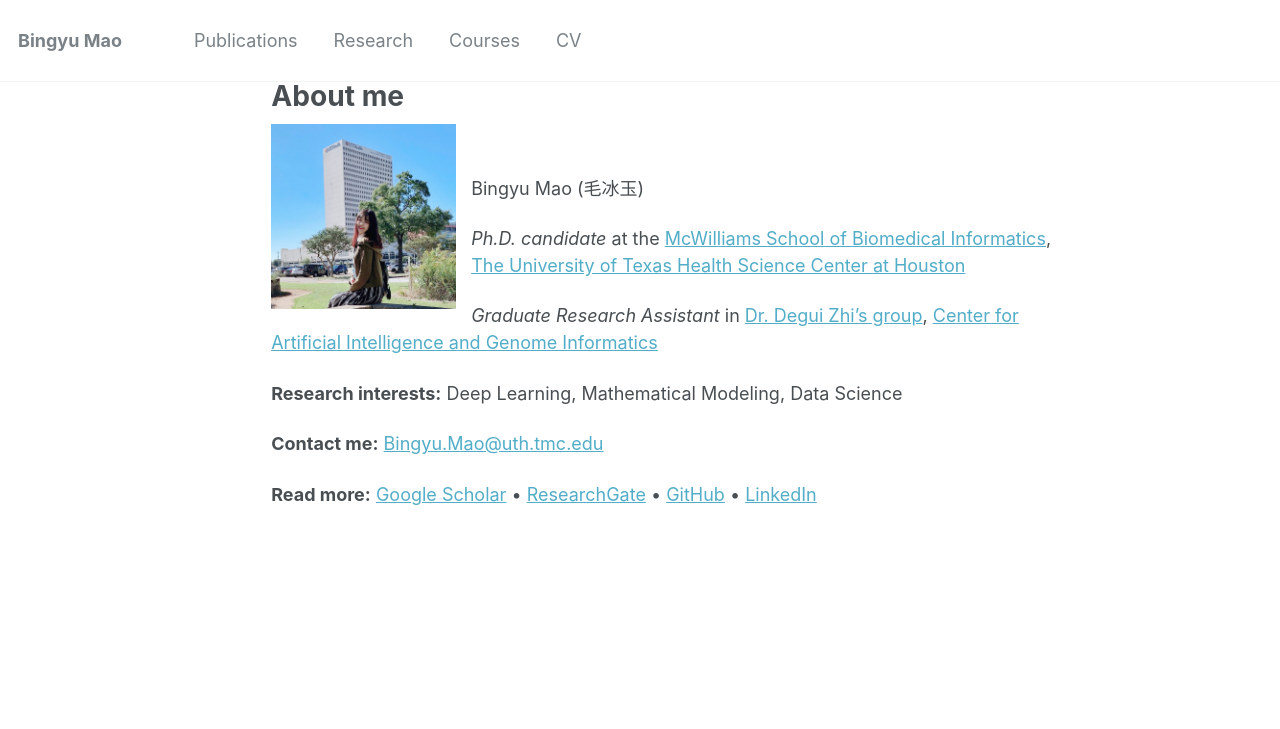
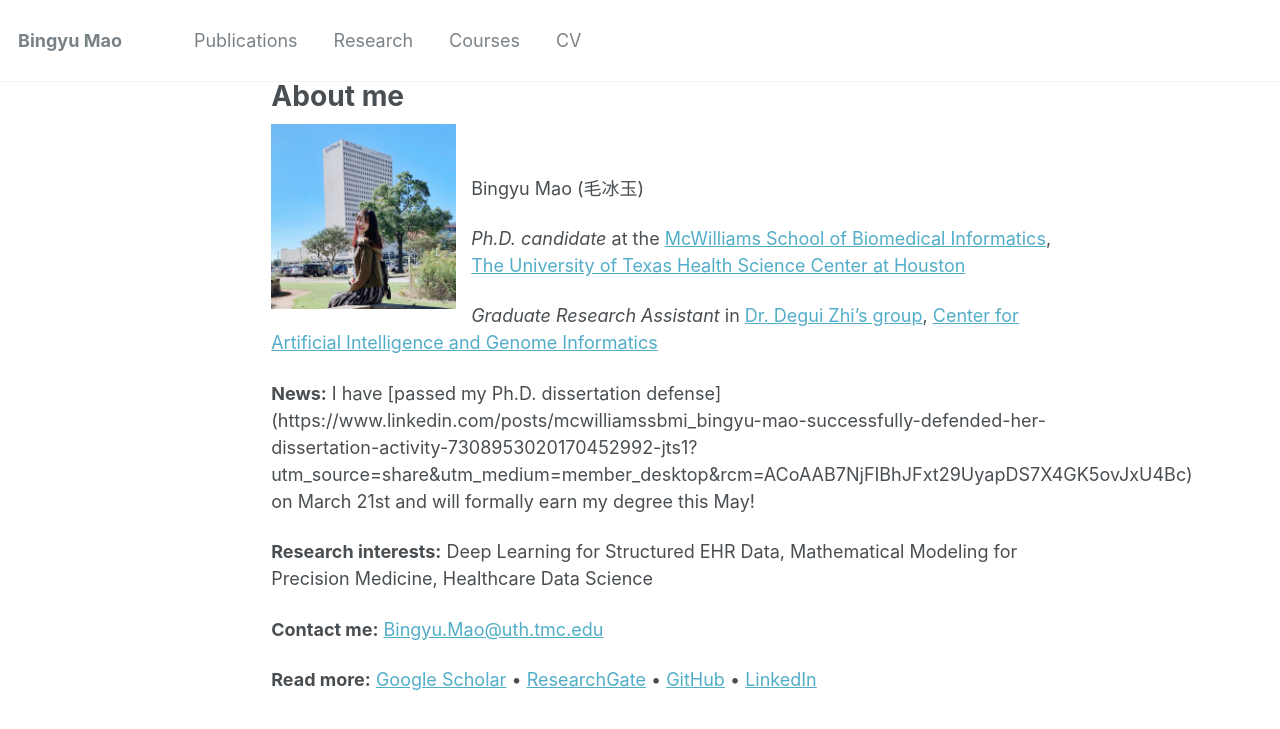
Before and after one commit to BingyuMao/BingyuMao.github.io, a Jekyll site: the page built from _pages/about.md, in a window 1280 px wide. Shown: the top 729 px of the page. Built offline with Jekyll 4.4.1, drawn with Linux system fonts in a browser that asks for light colours.

Commit message:
Update about.md

```diff
--- a/_pages/about.md
+++ b/_pages/about.md
@@ -16,8 +16,9 @@ Bingyu Mao (毛冰玉)
 
 *Graduate Research Assistant* in [Dr. Degui Zhi's group](https://zhigroup.github.io/), [Center for Artificial Intelligence and Genome Informatics](https://sbmi.uth.edu/aigi)
 
+**News:** I have [passed my Ph.D. dissertation defense] (https://www.linkedin.com/posts/mcwilliamssbmi_bingyu-mao-successfully-defended-her-dissertation-activity-7308953020170452992-jts1?utm_source=share&utm_medium=member_desktop&rcm=ACoAAB7NjFIBhJFxt29UyapDS7X4GK5ovJxU4Bc) on March 21st and will formally earn my degree this May!
 
-**Research interests:**  Deep Learning, Mathematical Modeling, Data Science
+**Research interests:**  Deep Learning for Structured EHR Data, Mathematical Modeling for Precision Medicine, Healthcare Data Science
 
 **Contact me:** [Bingyu.Mao@uth.tmc.edu](mailto:Bingyu.Mao@uth.tmc.edu)
 
```
